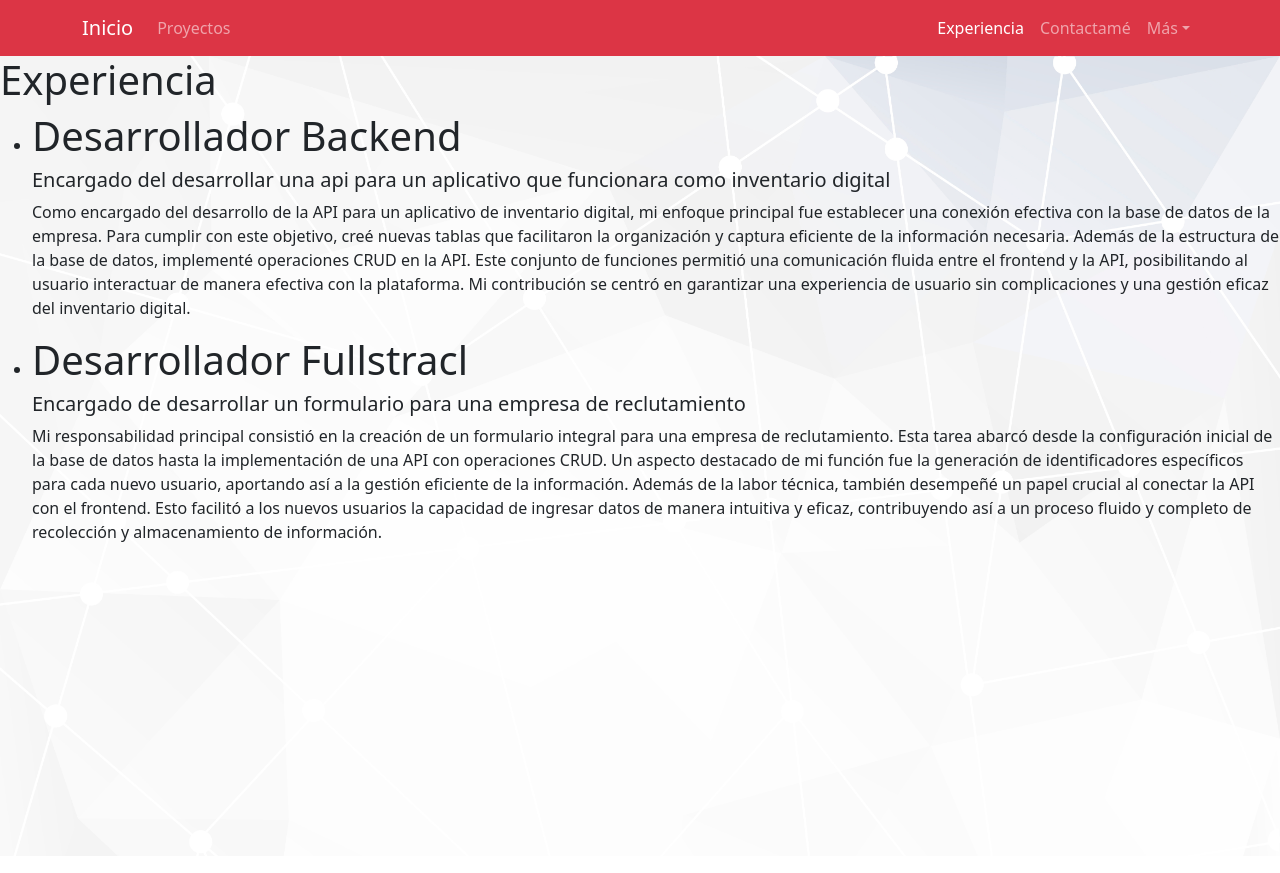
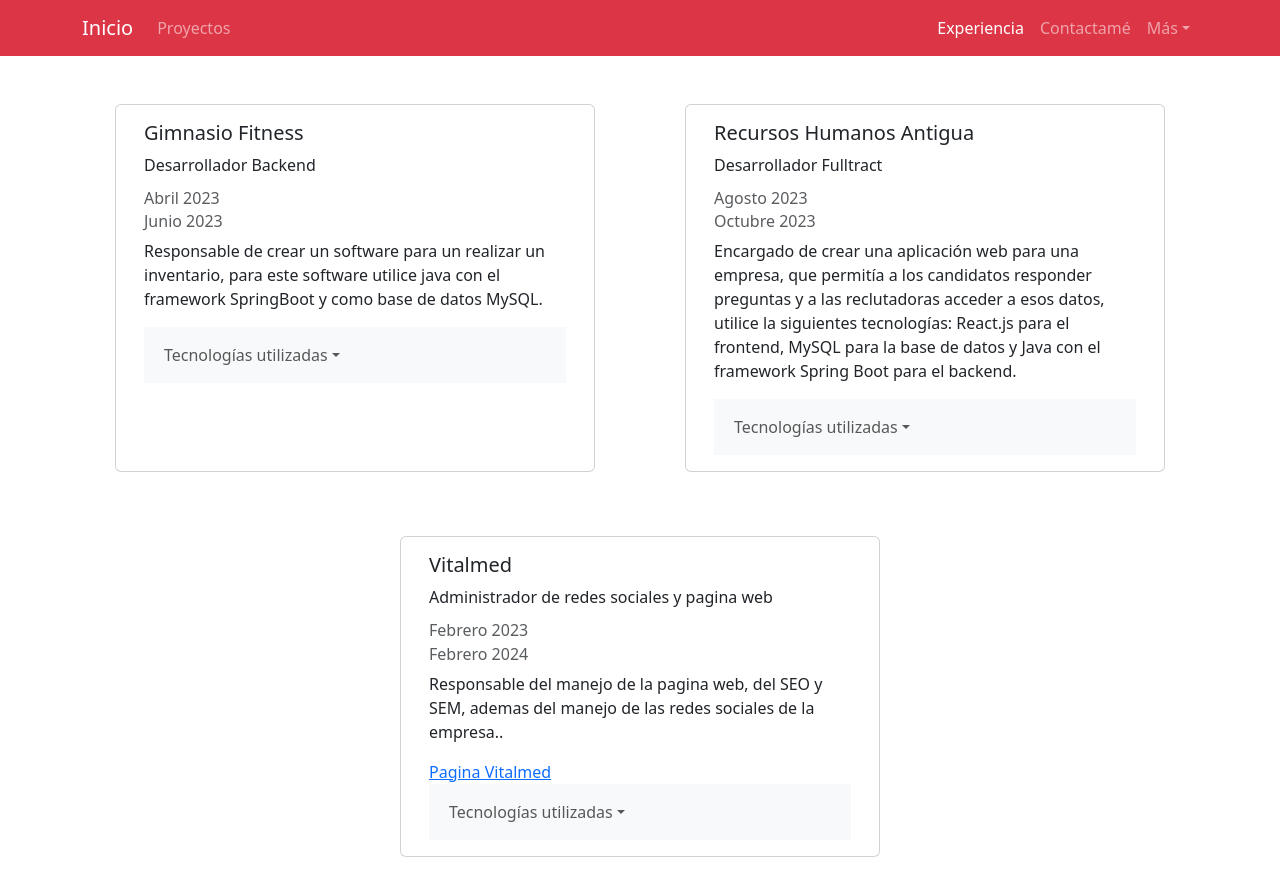
Before and after one commit to daniel-dieguez/CV-fullstrack-, a React (Create React App) app: page /experiencia in a window 1280 px wide. Built offline with nearby package versions, Linux system fonts and the light colour scheme.

Commit message:
Realice cambios para la mejor fluides del documento para bajar el navar y mejor colacion

```diff
--- /dev/null
+++ b/src/helper/Files.jsx
@@ -0,0 +1,129 @@
+import React, { useState } from 'react'
+import Card from 'react-bootstrap/Card';
+import Container from 'react-bootstrap/Container';
+import Nav from 'react-bootstrap/Nav';
+import Navbar from 'react-bootstrap/Navbar';
+import NavDropdown from 'react-bootstrap/NavDropdown';
+import Collapse from 'react-bootstrap/Collapse';
+import Row from 'react-bootstrap/Row';
+import Reactjs from '../img/react.png';
+
+export default function Files() {
+
+    const [open, setOpen] = useState(null);
+
+
+    const handleTooger =(id) =>{
+        setOpen(open === id ? null : id);
+    }
+
+
+    return (
+        <div>
+            <Container  md={{ span: 3, offset: 3 }}>
+                <Row className="mb-100">
+                    <Card className="mr-3 mb-3 mt-5 mx-auto" style={{ width: '30rem' }}>
+                        <Card.Body>
+                            <Card.Title>Gimnasio Fitness</Card.Title>
+                            <Card.Text>Desarrollador Backend</Card.Text>
+                            <Card.Subtitle className="mb-2 text-muted" >Abril 2023</Card.Subtitle>
+                            <Card.Subtitle className="mb-2 text-muted">Junio 2023</Card.Subtitle>
+                            <Card.Text>
+                                Responsable de crear un software para un realizar un inventario,
+                                para este software utilice java con el framework SpringBoot y
+                                como base de datos MySQL.
+                            </Card.Text>
+                            <Navbar expand="lg" className="bg-body-tertiary">
+                                <Container>
+                                    <Nav className="me-auto">
+                                        <NavDropdown title="Tecnologías utilizadas" id="basic-nav-dropdown" onClick={() => handleTooger(1)}
+                                            aria-controls="roll-text-1"
+                                            aria-expanded={open === 1}
+                                            show={open === 1}>
+                                            <Collapse in={open}>
+                                                <div id="roll-text">
+                                                    <NavDropdown.Item >Java</NavDropdown.Item>
+                                                    <NavDropdown.Item >Mysql</NavDropdown.Item>
+                                                    <NavDropdown.Item >Docker</NavDropdown.Item>
+                                                    <NavDropdown.Item >Github</NavDropdown.Item>
+                                                </div>
+                                            </Collapse>
+                                        </NavDropdown>
+                                    </Nav>
+                                </Container>
+                            </Navbar>
+                        </Card.Body>
+                    </Card>
+
+                    <Card className="mr-3 mb-3 mt-5 mx-auto" style={{ width: '30rem' }}>
+                        <Card.Body>
+                            <Card.Title>Recursos Humanos Antigua</Card.Title>
+                            <Card.Text>Desarrollador Fulltract</Card.Text>
+                            <Card.Subtitle className="mb-2 text-muted">Agosto 2023</Card.Subtitle>
+                            <Card.Subtitle className="mb-2 text-muted">Octubre 2023</Card.Subtitle>
+                            <Card.Text>
+                                Encargado de crear una aplicación web para una empresa, que
+                                permitía a los candidatos responder preguntas y a las reclutadoras
+                                acceder a esos datos, utilice la siguientes tecnologías: React.js para el
+                                frontend, MySQL para la base de datos y Java con el framework
+                                Spring Boot para el backend.
+                            </Card.Text>
+                            <Navbar expand="lg" className="bg-body-tertiary">
+                                <Container>
+                                    <Nav className="me-auto">
+                                        <NavDropdown title="Tecnologías utilizadas" id="basic-nav-dropdown" onClick={() => handleTooger(2)}
+                                            aria-controls="roll-text-2"
+                                            aria-expanded={open === 2}
+                                            show={open === 2}>
+                                            <Collapse in={open}>
+                                                <div id="roll-text">
+                                                    <NavDropdown.Item >Java</NavDropdown.Item>
+                                                    <NavDropdown.Item >React Js</NavDropdown.Item>
+                                                    <NavDropdown.Item >Oracle</NavDropdown.Item>
+                                                    <NavDropdown.Item >Github</NavDropdown.Item>
+                                                    <NavDropdown.Item >Docker</NavDropdown.Item>
+                                                </div>
+                                            </Collapse>
+                                        </NavDropdown>
+                                    </Nav>
+                                </Container>
+                            </Navbar>
+                        </Card.Body>
+                    </Card>
+
+                    <Card className="mr-3 mb-3 mt-5 mx-auto" style={{ width: '30rem' }}>
+                        <Card.Body>
+                            <Card.Title>Vitalmed</Card.Title>
+                            <Card.Text>Administrador de redes sociales y pagina web</Card.Text>
+                            <Card.Subtitle className="mb-2 text-muted">Febrero 2023</Card.Subtitle>
+                            <Card.Subtitle className="mb-2 text-muted">Febrero 2024</Card.Subtitle>
+                            <Card.Text>
+                                Responsable del manejo de la pagina web, del SEO y SEM, ademas del
+                                manejo de las redes sociales de la empresa..
+                            </Card.Text>
+                            <Card.Link href="https://vitalmed.com.gt/emergencias-antigua-guatemala/">Pagina Vitalmed</Card.Link>
+                            <Navbar expand="lg" className="bg-body-tertiary">
+                                <Container>
+                                    <Nav className="me-auto">
+                                        <NavDropdown title="Tecnologías utilizadas" id="basic-nav-dropdown" onClick={() => handleTooger(3)}
+                                            aria-controls="roll-text-3"
+                                            aria-expanded={open === 3}
+                                            show={open === 3}>
+                                            <Collapse in={open}>
+                                                <div id="roll-text">
+                                                    <NavDropdown.Item >Wordpress</NavDropdown.Item>
+                                                    <NavDropdown.Item >Meta Bussiness</NavDropdown.Item>
+                                                    <NavDropdown.Item >Google Bussiness</NavDropdown.Item>
+                                                </div>
+                                            </Collapse>
+                                        </NavDropdown>
+                                    </Nav>
+                                </Container>
+                            </Navbar>
+                        </Card.Body>
+                    </Card>
+                </Row>
+            </Container>
+        </div>
+    )
+}
--- a/src/pages/Experiencia.jsx
+++ b/src/pages/Experiencia.jsx
@@ -1,42 +1,12 @@
-import React from 'react'
-import Style from '../styles/experiencia.module.css'
+import React from 'react';
+import Style from '../styles/experiencia.module.css';
+import Files from '../helper/Files';
 
 export default function Experiencia() {
+
   return (
-    <div className={Style.cuerpoproyecto}>
-      <h1>Experiencia</h1>
-      <div>
-        <div>
-          <ul>
-            <li>
-              <h1>Desarrollador Backend </h1>
-              <h5>Encargado del desarrollar una api para un aplicativo que funcionara como inventario digital</h5>
-              <p>Como encargado del desarrollo de la API para un aplicativo de inventario digital, mi enfoque principal
-                fue establecer una conexión efectiva con la base de datos de la empresa. Para cumplir con este objetivo,
-                creé nuevas tablas que facilitaron la organización y captura eficiente de la información necesaria.
-
-                Además de la estructura de la base de datos, implementé operaciones CRUD en la API. Este conjunto de
-                funciones permitió una comunicación fluida entre el frontend y la API, posibilitando al usuario interactuar
-                de manera efectiva con la plataforma. Mi contribución se centró en garantizar una experiencia de usuario sin
-                complicaciones y una gestión eficaz del inventario digital.</p>
-            </li>
-            <li>
-              <h1>Desarrollador Fullstracl </h1>
-              <h5>Encargado de desarrollar un formulario para una empresa de reclutamiento</h5>
-              <p>
-              Mi responsabilidad principal consistió en la creación de un formulario integral para una empresa de
-              reclutamiento. Esta tarea abarcó desde la configuración inicial de la base de datos hasta la implementación
-              de una API con operaciones CRUD. Un aspecto destacado de mi función fue la generación de identificadores
-              específicos para cada nuevo usuario, aportando así a la gestión eficiente de la información.
-
-              Además de la labor técnica, también desempeñé un papel crucial al conectar la API con el frontend. Esto
-              facilitó a los nuevos usuarios la capacidad de ingresar datos de manera intuitiva y eficaz, contribuyendo
-               así a un proceso fluido y completo de recolección y almacenamiento de información.
-              </p>
-            </li>
-          </ul>
-        </div>
-      </div>
-    </div>
+<div lassName={Style.cuerpoproyecto}>
+<Files ></Files>
+</div>
   )
 }
```
